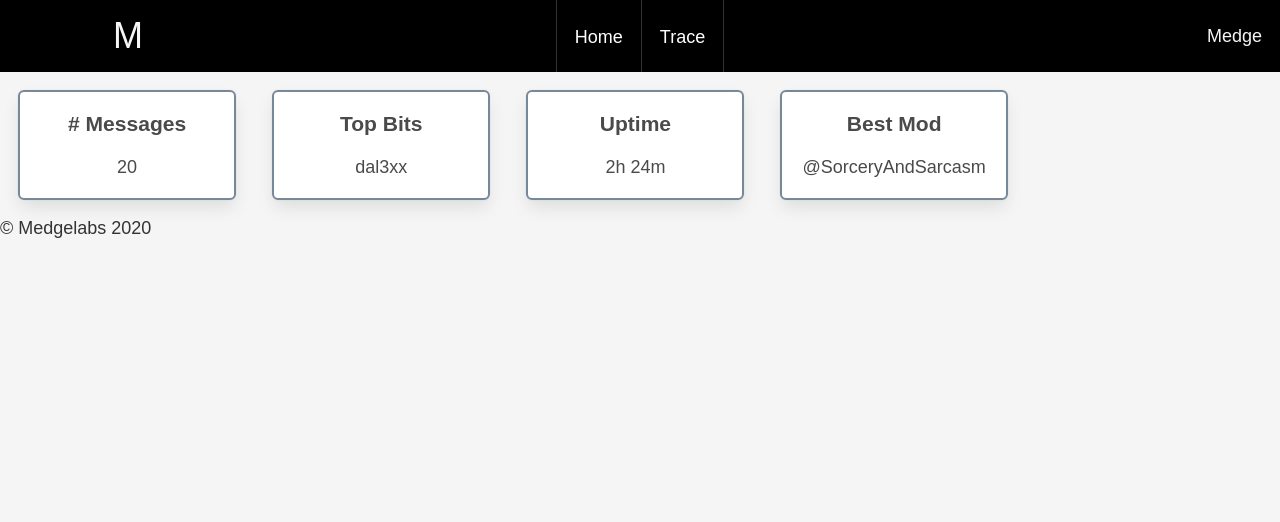
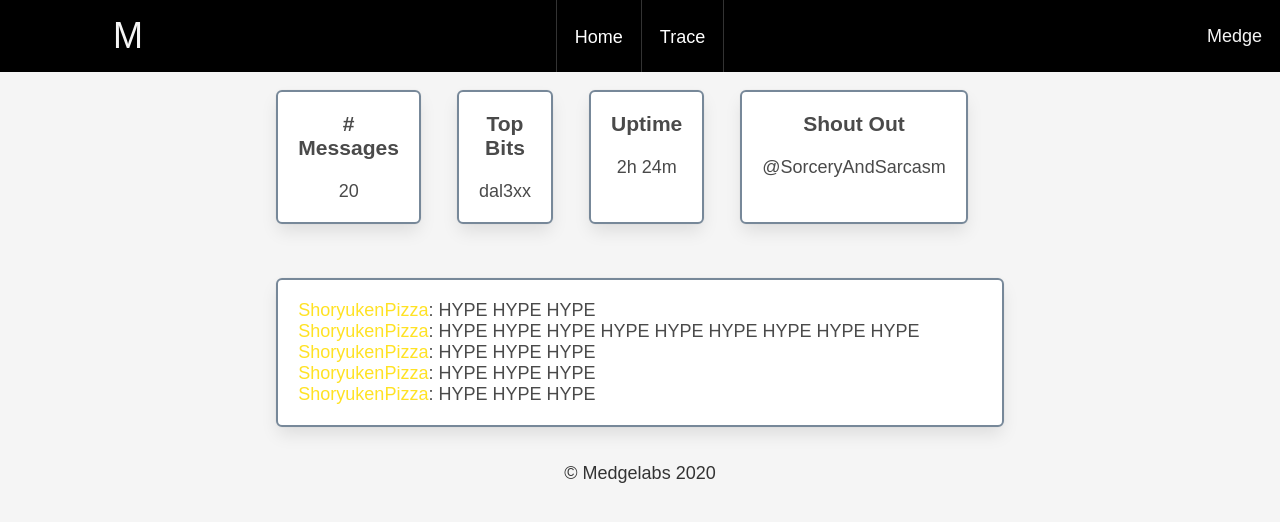
Before and after one commit to medgelabs/stream-bot, a website: page admin/index.html in a window 1280 px wide. Drawn offline with Linux system fonts and the light colour scheme.

Commit message:
Add chatbox

```diff
--- a/admin/index.html
+++ b/admin/index.html
@@ -89,18 +89,38 @@
         text-align: right;
       }
 
-      .metrics-cards {
-        display: grid;
-        grid-template-columns: repeat(1, 1fr);
-        grid-gap: 2em;
-        border-radius: 2rem;
+      @media screen and (min-width: 768px) {
+        main {
+          display: grid;
+          grid-template-columns: 1fr 1fr 1fr;
+        }
+
+        main > * {
+          grid-column: 2;
+        }
+
+        .metrics-cards {
+          display: grid;
+          grid-template-columns: repeat(1, 1fr);
+          grid-gap: 2em;
+          grid-template-columns: repeat(5, 1fr);
+        }
+      }
+
+      .metrics-cards, .chatbox {
         margin: 1em;
       }
 
-      @media screen and (min-width: 768px) {
-        .metrics-cards {
-          grid-template-columns: repeat(5, 1fr);
-        }
+      .chatbox ul {
+        text-align: left;
+      }
+
+      .chatbox ul li {
+        list-style-type: none;
+      }
+
+      .chatbox .user {
+        color: #ffe224;
       }
 
       .card {
@@ -109,13 +129,17 @@
         border-radius: 6px;
         box-shadow: 0 .5em 1em -.125em rgba(10,10,10,.1),0 0 0 1px rgba(10,10,10,.02);
         color: #4a4a4a;
-        display: block;
+        margin-bottom: 1em;
         padding: 1.25rem;
         text-align: center;
       }
 
       .card h3 {
         margin-bottom: 1em;
+      }
+
+      footer {
+        text-align: center;
       }
 
     </style>
@@ -138,30 +162,37 @@
 
     <main>
       <section class="metrics-cards">
-
         <div id="messages" class="card">
           <h3># Messages</h3>
           <p>20</p>
         </div>
 
-        <div id="messages" class="card">
+        <div id="bits" class="card">
           <h3>Top Bits</h3>
           <p>dal3xx</p>
         </div>
 
-        <div id="messages" class="card">
+        <div id="uptime" class="card">
           <h3>Uptime</h3>
           <p>2h 24m</p>
         </div>
 
-        <div id="messages" class="card">
-          <h3>Best Mod</h3>
+        <div id="shoutout" class="card">
+          <h3>Shout Out</h3>
           <p>@SorceryAndSarcasm</p>
         </div>
+      </section>
 
-      </section>
       <section class="chatbox">
-
+        <div id="chatbox" class="full card">
+          <ul>
+            <li><span class="user">ShoryukenPizza</span>: HYPE HYPE HYPE</li>
+            <li><span class="user">ShoryukenPizza</span>: HYPE HYPE HYPE HYPE HYPE HYPE HYPE HYPE HYPE</li>
+            <li><span class="user">ShoryukenPizza</span>: HYPE HYPE HYPE</li>
+            <li><span class="user">ShoryukenPizza</span>: HYPE HYPE HYPE</li>
+            <li><span class="user">ShoryukenPizza</span>: HYPE HYPE HYPE</li>
+          </ul>
+        </div>
       </section>
     </main>
 
```
Also changed, not shown: admin/package.json (added, +19 -0 lines).
